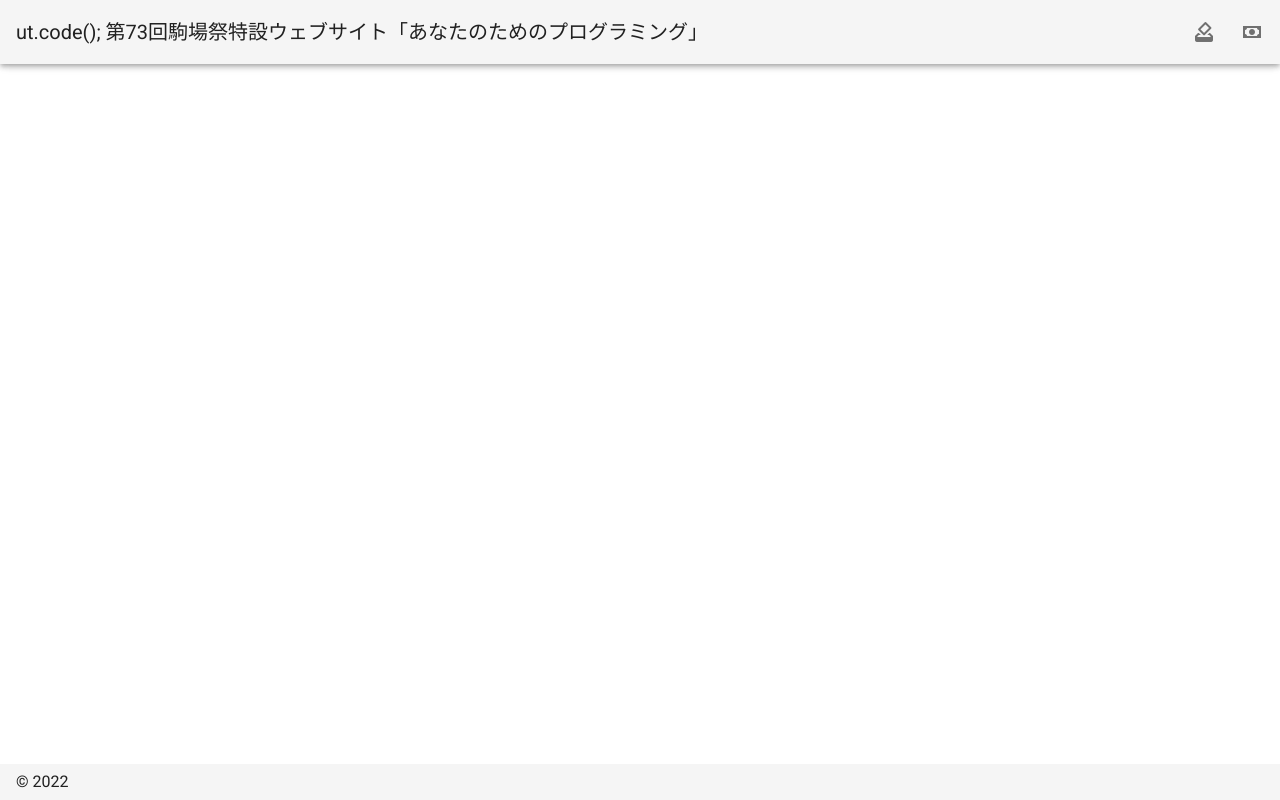
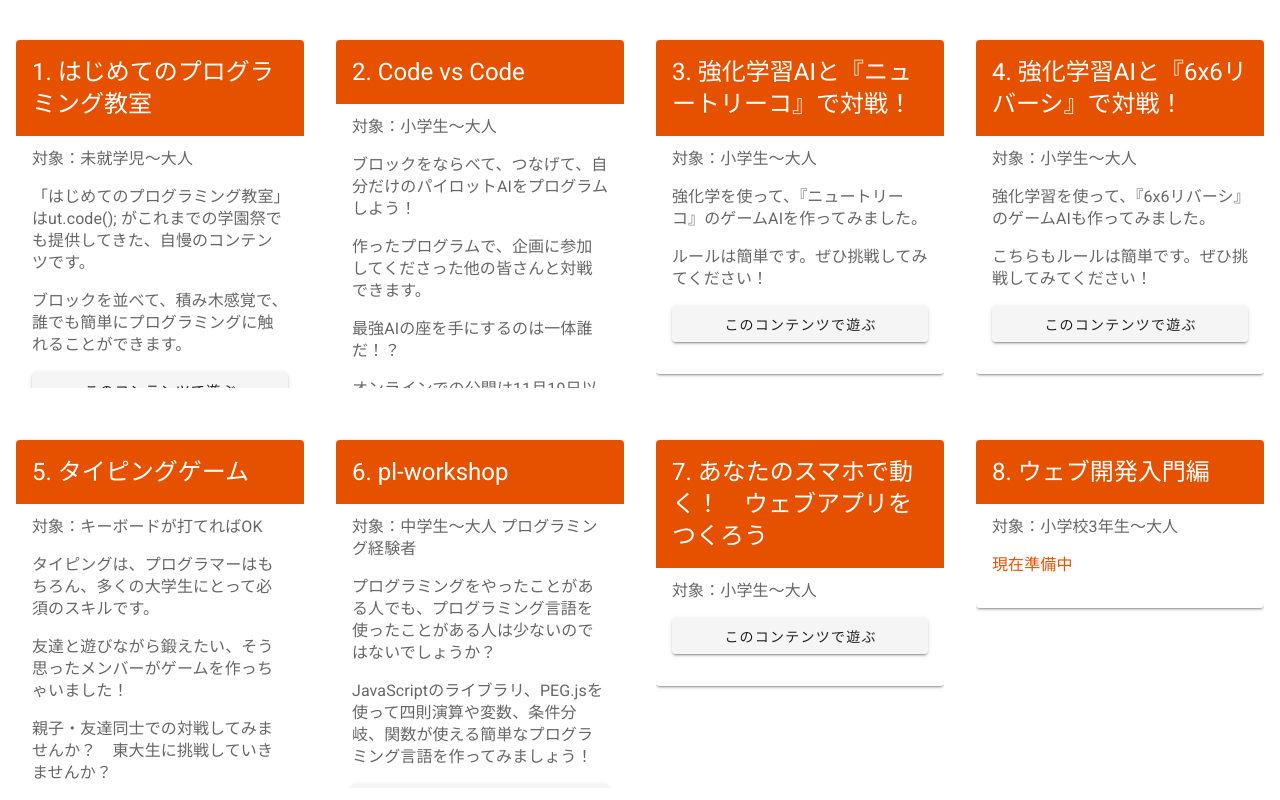
Before and after one commit to ut-code/kf73, a Nuxt app: page /booth in a window 1280 px wide. Built offline with nearby package versions, Linux system fonts and the light colour scheme.

Commit message:
ブース一覧用のページを追加

```diff
--- a/components/Top/Contents/Card.vue
+++ b/components/Top/Contents/Card.vue
@@ -10,7 +10,7 @@
         <external-button :url="content.url">
           このコンテンツで遊ぶ
         </external-button>
-        <zoom />
+        <zoom v-if="!nozoom" />
       </template>
       <template v-else>
         <p><span class="primary--text">現在準備中</span></p>
@@ -31,6 +31,7 @@ export default Vue.extend({
   props: {
     number: { type: Number, required: true },
     content: { type: Object as PropType<Content>, required: true },
+    nozoom: { type: Boolean, required: false, default: false },
   },
 })
 </script>
--- /dev/null
+++ b/components/Top/Contents/booth.vue
@@ -0,0 +1,64 @@
+<template>
+  <div class="card-list">
+    <div
+      v-for="(content, i) in contents"
+      :key="content.title"
+      class="card"
+      :style="`width:${width}; height:${height};`"
+    >
+      <kikaku-card :number="i + 1" :content="content" :nozoom="true" />
+    </div>
+  </div>
+</template>
+
+<script lang="ts">
+import Vue from 'vue'
+import KikakuCard from './Card.vue'
+import { contents } from '~/assets/contents'
+
+export default Vue.extend({
+  name: 'KikakuComponent',
+  components: { KikakuCard },
+  data: () => ({
+    contents,
+  }),
+  computed: {
+    width() {
+      const count = this.contents.length
+      if (count <= 3) {
+        return `${(100 - 2 * (count + 1)) / count}vw`
+      } else if (count % 2 === 0) {
+        return `${(100 - 2 * (count / 2 + 1)) / (count / 2)}vw`
+      } else {
+        return `${(100 - 2 * ((count + 1) / 2 + 1)) / ((count + 1) / 2)}vw`
+      }
+    },
+    height() {
+      const count = this.contents.length
+      if (count <= 3) {
+        return `${100 - 2 * 2}vh`
+      } else {
+        return `${(100 - 2 * 3) / 2}vh`
+      }
+    },
+  },
+})
+</script>
+
+<style scoped>
+.card-list {
+  display: flex;
+  flex-wrap: wrap;
+  justify-content: space-around;
+  align-items: flex-start;
+  align-content: space-around;
+  width: 100vw;
+  height: 100vh;
+  overflow: hidden;
+}
+
+div.card {
+  overflow: hidden;
+  margin: 1vh 1vw;
+}
+</style>
--- /dev/null
+++ b/layouts/booth.vue
@@ -0,0 +1,14 @@
+<template>
+  <v-app dark>
+    <Nuxt />
+  </v-app>
+</template>
+
+<script>
+export default {
+  name: 'BoothLayout',
+  data() {
+    return {}
+  },
+}
+</script>
--- /dev/null
+++ b/pages/booth.vue
@@ -0,0 +1,14 @@
+<template>
+  <contents />
+</template>
+
+<script>
+import Contents from '@/components/Top/Contents/booth.vue'
+
+export default {
+  name: 'IndexPage',
+  components: { Contents },
+  layout: 'booth',
+  data: () => ({}),
+}
+</script>
```
